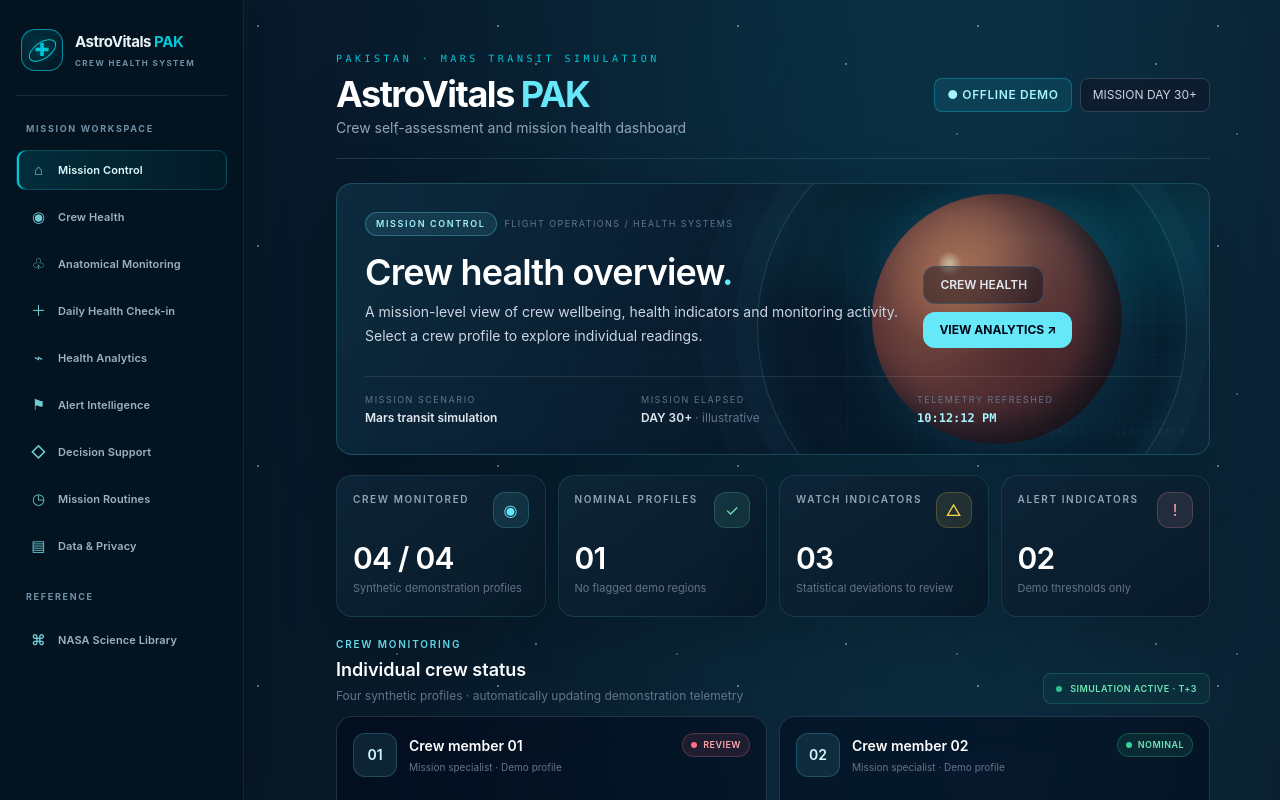
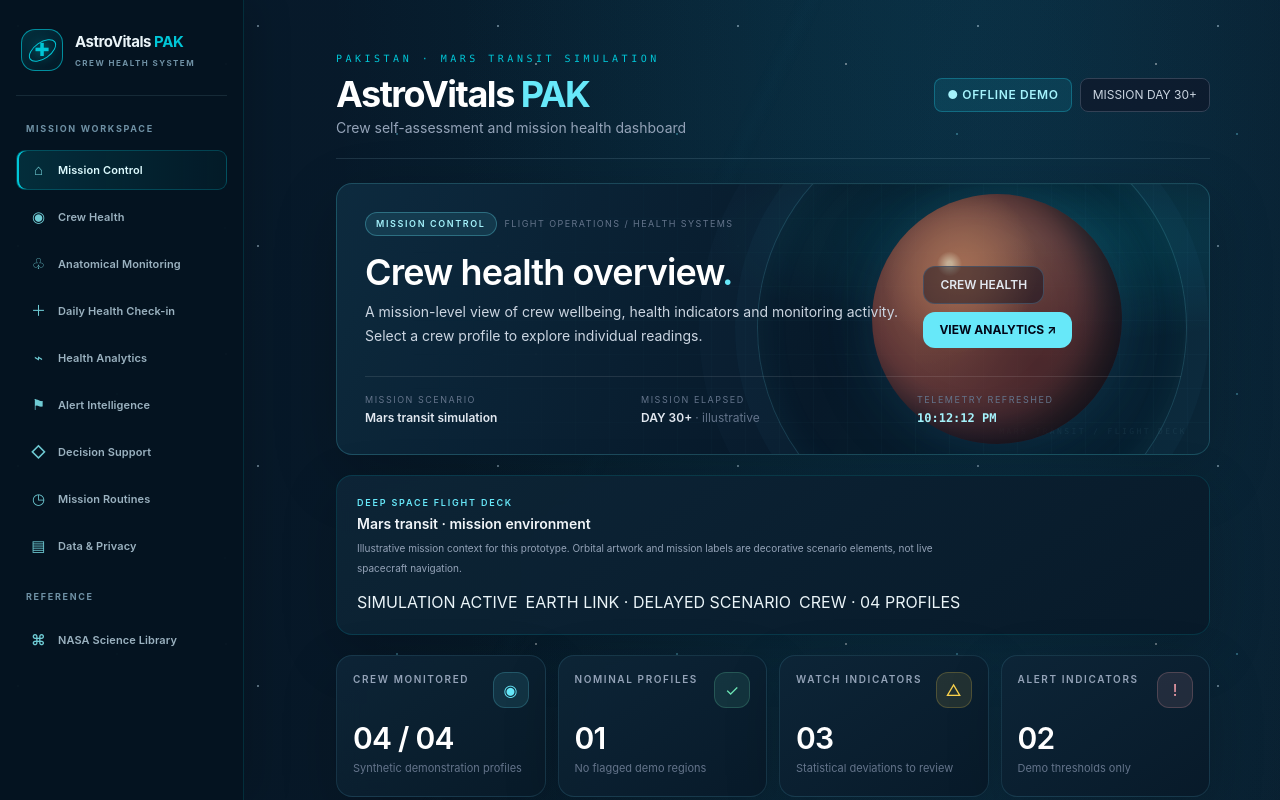
Before and after one commit to Qaisar-baloch/AstroVitals-PAK, a React (Vite) app: page / in a window 1280 px wide. Shown: the top 800 px of the page. Built offline with nearby package versions, Linux system fonts and the light colour scheme.

Commit message:
Add illustrative deep-space flight deck status strip

```diff
--- a/src/features/mission-control/MissionControl.jsx
+++ b/src/features/mission-control/MissionControl.jsx
@@ -41,6 +41,25 @@ export default function MissionControl({ crewHistories, onSelectCrew, onNavigate
     <section className="mc-hero relative overflow-hidden rounded-2xl border border-cyan-300/20 p-5 sm:p-7"><div className="mc-hero-grid" aria-hidden="true"/><div className="relative z-10 flex flex-col justify-between gap-6 lg:flex-row lg:items-end"><div className="max-w-2xl"><div className="flex flex-wrap items-center gap-2"><span className="rounded-full border border-cyan-300/30 bg-cyan-300/10 px-2.5 py-1 text-[9px] font-semibold tracking-[.18em] text-cyan-200">MISSION CONTROL</span><span className="text-[9px] tracking-[.16em] text-slate-500">FLIGHT OPERATIONS / HEALTH SYSTEMS</span></div><h2 className="mt-4 text-3xl font-semibold tracking-tight text-white sm:text-4xl">Crew health overview<span className="text-cyan-300">.</span></h2><p className="mt-2 max-w-xl text-sm leading-6 text-slate-300">A mission-level view of crew wellbeing, health indicators and monitoring activity. Select a crew profile to explore individual readings.</p></div><div className="flex flex-wrap gap-2"><button onClick={() => onNavigate('commander')} className="rounded-xl border border-slate-600/80 bg-slate-950/40 px-4 py-2.5 text-xs font-semibold text-slate-200 transition hover:border-cyan-300/50">CREW HEALTH</button><button onClick={() => onNavigate('analytics')} className="rounded-xl bg-cyan-300 px-4 py-2.5 text-xs font-bold text-slate-950 transition hover:bg-cyan-200">VIEW ANALYTICS ↗</button></div></div>
       <div className="relative z-10 mt-7 grid gap-3 border-t border-white/10 pt-4 sm:grid-cols-3"><div><div className="text-[9px] uppercase tracking-[.17em] text-slate-500">Mission scenario</div><div className="mt-1 text-xs font-semibold text-slate-200">Mars transit simulation</div></div><div><div className="text-[9px] uppercase tracking-[.17em] text-slate-500">Mission elapsed</div><div className="mt-1 text-xs font-semibold text-slate-200">DAY 30+ <span className="font-normal text-slate-500">· illustrative</span></div></div><div><div className="text-[9px] uppercase tracking-[.17em] text-slate-500">Telemetry refreshed</div><div className="mono mt-1 text-xs font-semibold text-cyan-200">{updateLabel}</div></div></div>
     </section>
+    <section className="mission-orbit-strip panel relative overflow-hidden rounded-2xl p-4 sm:p-5" aria-label="Illustrative Mars transit mission status">
+      <div className="relative z-10 grid items-center gap-4 sm:grid-cols-[minmax(0,1fr)_auto]">
+        <div>
+          <div className="text-[9px] font-semibold uppercase tracking-[.2em] text-cyan-300">DEEP SPACE FLIGHT DECK</div>
+          <div className="mt-1 text-sm font-semibold text-slate-100">Mars transit · mission environment</div>
+          <p className="mt-1 max-w-xl text-[10px] leading-5 text-slate-400">Illustrative mission context for this prototype. Orbital artwork and mission labels are decorative scenario elements, not live spacecraft navigation.</p>
+          <div className="mt-3 flex flex-wrap gap-2">
+            <span className="mission-chip"><i/> SIMULATION ACTIVE</span>
+            <span className="mission-chip">EARTH LINK · DELAYED SCENARIO</span>
+            <span className="mission-chip">CREW · 04 PROFILES</span>
+          </div>
+        </div>
+        <div className="mission-orbit-art" aria-hidden="true">
+          <span className="orbit-ring orbit-ring-one"/><span className="orbit-ring orbit-ring-two"/>
+          <span className="orbit-planet"/><span className="orbit-moon"/>
+          <span className="orbit-cross orbit-cross-one"/><span className="orbit-cross orbit-cross-two"/>
+        </div>
+      </div>
+    </section>
     <section className="grid gap-3 sm:grid-cols-2 xl:grid-cols-4"><StatCard label="Crew monitored" value="04 / 04" detail="Synthetic demonstration profiles" icon="◉" accent="cyan"/><StatCard label="Nominal profiles" value={String(totals.nominal).padStart(2,'0')} detail="No flagged demo regions" icon="✓" accent="green"/><StatCard label="Watch indicators" value={String(totals.watch).padStart(2,'0')} detail="Statistical deviations to review" icon="△" accent="amber"/><StatCard label="Alert indicators" value={String(totals.alerts).padStart(2,'0')} detail="Demo thresholds only" icon="!" accent="rose"/></section>
     <section><div className="mb-3 flex flex-wrap items-end justify-between gap-2"><div><div className="text-[10px] font-semibold uppercase tracking-[.18em] text-cyan-300">Crew monitoring</div><h3 className="mt-1 text-lg font-semibold text-white">Individual crew status</h3><p className="mt-1 text-xs text-slate-500">Four synthetic profiles · automatically updating demonstration telemetry</p></div><span className="rounded-lg border border-emerald-400/20 bg-emerald-400/5 px-3 py-2 text-[9px] font-semibold tracking-wider text-emerald-300"><span className="mr-2 inline-block h-1.5 w-1.5 animate-pulse rounded-full bg-emerald-400"/>SIMULATION ACTIVE · T+{tickNumber}</span></div><div className="grid gap-3 md:grid-cols-2 2xl:grid-cols-4">{crew.map((member) => <CrewCard key={member.id} member={member} onSelect={onSelectCrew}/>)}</div></section>
     <section className="grid gap-3 lg:grid-cols-[1.15fr_.85fr]"><article className="panel rounded-2xl p-5"><div className="flex items-center justify-between gap-3"><div><div className="text-[9px] font-semibold uppercase tracking-[.18em] text-cyan-300">Mission systems</div><h3 className="mt-1 text-base font-semibold text-white">Operational context</h3></div><span className="text-[9px] text-slate-500">SCENARIO DATA</span></div><div className="mt-4 grid gap-3 sm:grid-cols-2">{[['Earth communication','DELAYED · SCENARIO','Illustrative one-way delay: approximately 4–24 minutes.'],['Data storage','LOCAL DEMO CACHE','Readings persist in this browser using localStorage.'],['Monitoring cadence','2-SECOND TICK','Synthetic values update for interface demonstration.'],['System mode','OFFLINE CAPABLE','No external health-data service is connected.']].map(([label,value,detail]) => <div key={label} className="rounded-xl border border-slate-700/60 bg-slate-950/35 p-3"><div className="text-[9px] uppercase tracking-wider text-slate-500">{label}</div><div className="mt-2 text-sm font-semibold text-slate-100">{value}</div><div className="mt-1 text-[10px] leading-4 text-slate-500">{detail}</div></div>)}</div></article>
```
